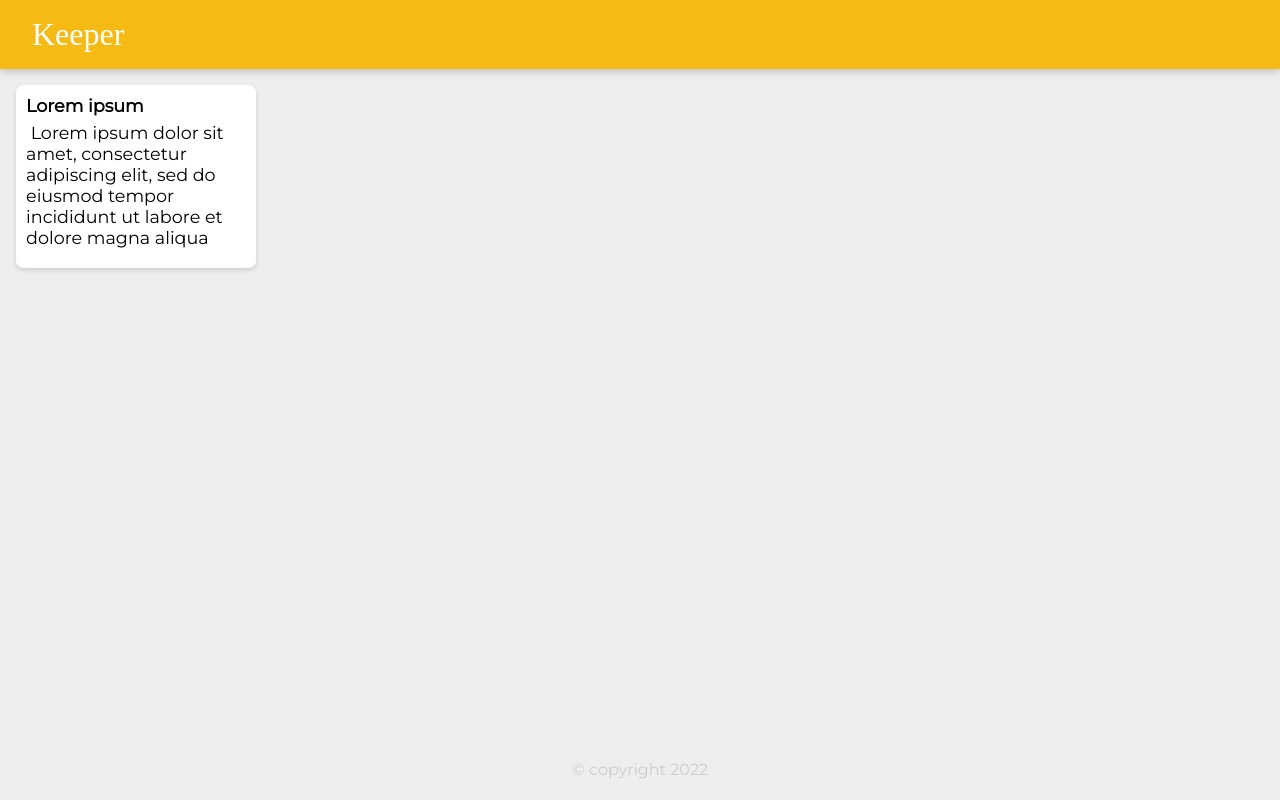
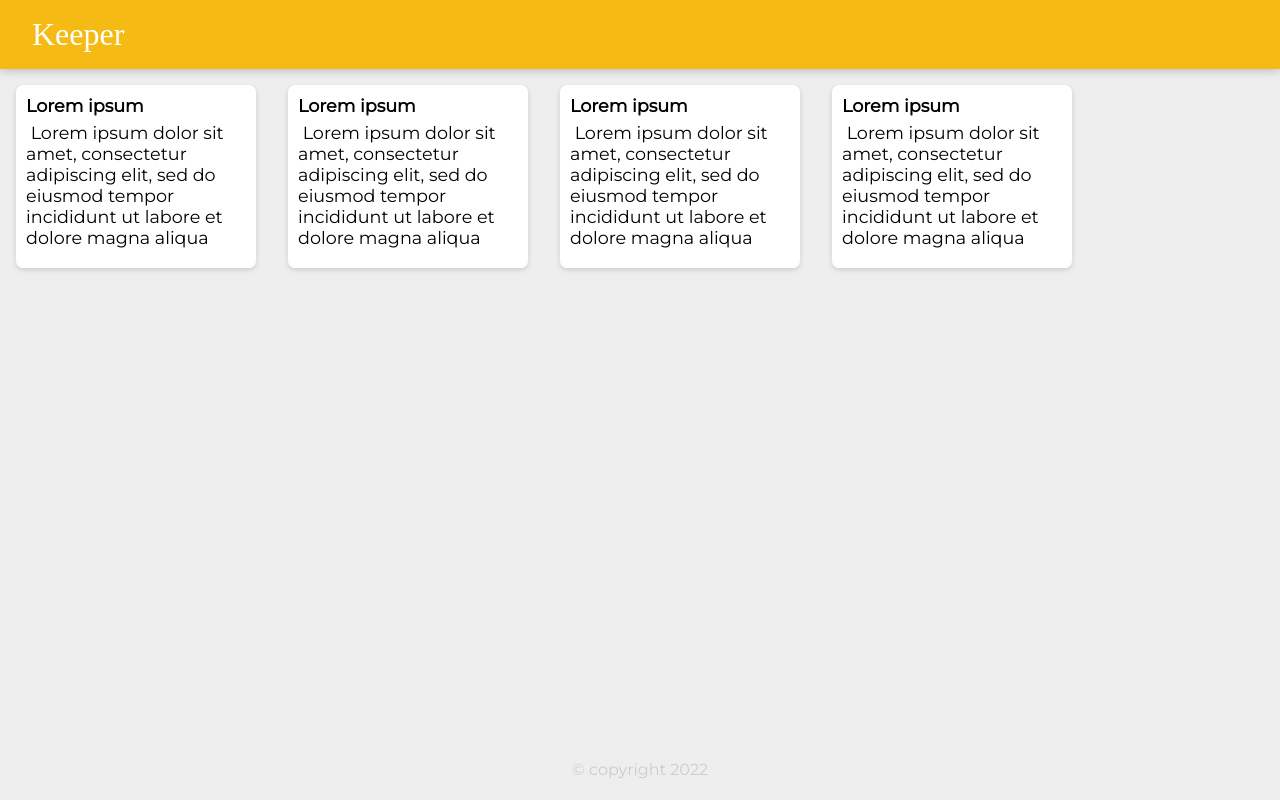
Before and after one commit to anafts/Keeper, a React (Create React App) app: page / in a window 1280 px wide. Built offline with nearby package versions, Linux system fonts and the light colour scheme; a web font is replaced by a local one.

Commit message:
using mapmethod to show the title and content

```diff
--- a/src/components/App.jsx
+++ b/src/components/App.jsx
@@ -2,15 +2,16 @@ import React from 'react';
 import Footer from './Footer';
 import Header from './Header';
 import Note from './Note';
+import notes from '../notes.js'
 
 
 function App() {
     return (
         <div>
-        <Header />
-         <Note />
-        <Footer />
-         </div>
+          <Header />
+           {notes.map(note => <Note key = {note.key} title = {note.title} content = {note.content} /> )}
+          <Footer />
+        </div>
     );
 };
 
```
